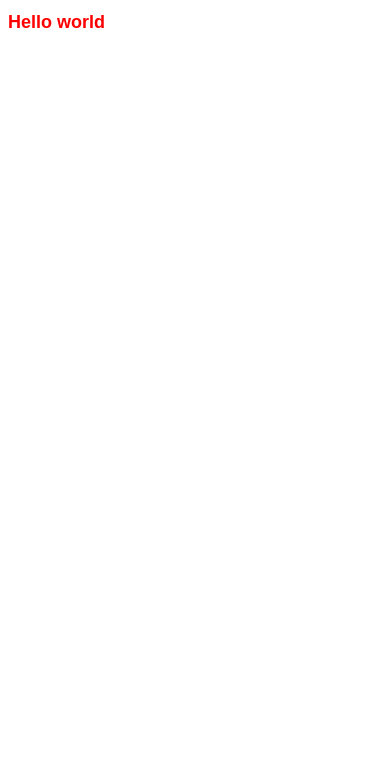
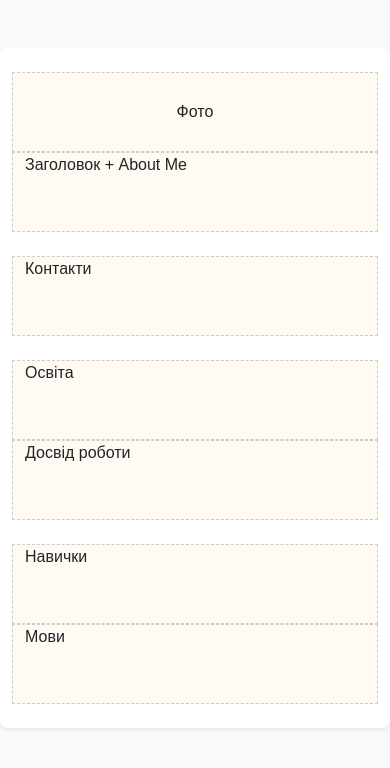
Before and after one commit to oslrz/gulp-project-lpnu, a website: page src/index.html in a window 390 px wide. Drawn offline with nearby package versions, Linux system fonts and the light colour scheme; files that its build step writes are made by us from their sources.

Commit message:
Add SVG icons and update index.html structure
- Added new SVG icons for languages, location, my skills, phone, website, and work experience.
- Updated index.html to include a structured layout for a resume grid with sections for photo, title, contacts, education, work experience, skills, and languages.
- Enhanced styling in style.scss by importing Bootstrap and adjusting body font.

```diff
--- a/src/index.html
+++ b/src/index.html
@@ -1,14 +1,41 @@
 <!DOCTYPE html>
 <html lang="en">
-<head>
-  <meta charset="UTF-8">
-  <meta name="viewport" content="width=device-width, initial-scale=1.0">
-  <title>Document</title>
-  <link rel="stylesheet" href="css/style.min.css">
-</head>
-<body>
+  <head>
+    <meta charset="UTF-8" />
+    <meta name="viewport" content="width=device-width, initial-scale=1.0" />
+    <title>Resume Grid</title>
+    <link href="css/style.min.css" rel="stylesheet" />
 
-  <h1>Hello world</h1>
+    <style>
+      [class^="col"] {
+        border: 1px dashed #ccc;
+        background-color: rgba(255, 165, 0, 0.05);
+        min-height: 80px;
+      }
+    </style>
+  </head>
+  <body class="bg-light">
+    <div class="container my-5 bg-white p-4 shadow-sm rounded-3">
+      <div class="row mb-4">
+        <div class="col-md-3 d-flex align-items-center justify-content-center">
+          Фото
+        </div>
+        <div class="col-md-9">Заголовок + About Me</div>
+      </div>
 
-</body>
+      <div class="row mb-4">
+        <div class="col-12">Контакти</div>
+      </div>
+
+      <div class="row mb-4">
+        <div class="col-md-6">Освіта</div>
+        <div class="col-md-6">Досвід роботи</div>
+      </div>
+
+      <div class="row">
+        <div class="col-md-6">Навички</div>
+        <div class="col-md-6">Мови</div>
+      </div>
+    </div>
+  </body>
 </html>
--- a/src/scss/style.scss
+++ b/src/scss/style.scss
@@ -1,6 +1,6 @@
+@import "../../node_modules/bootstrap/scss/bootstrap";
+
 body{font-family:sans-serif;}
-
-
 h1{
   color: red;
   font-size: large;
```
Also changed, not shown: gulpfile.mjs (+2 -8 lines), src/img/about.svg (added), src/img/education.svg (added), src/img/languages.svg (added), src/img/location.svg (added), src/img/my-skills.svg (added), src/img/phone.svg (added), src/img/website.svg (added), src/img/work-experience.svg (added).
